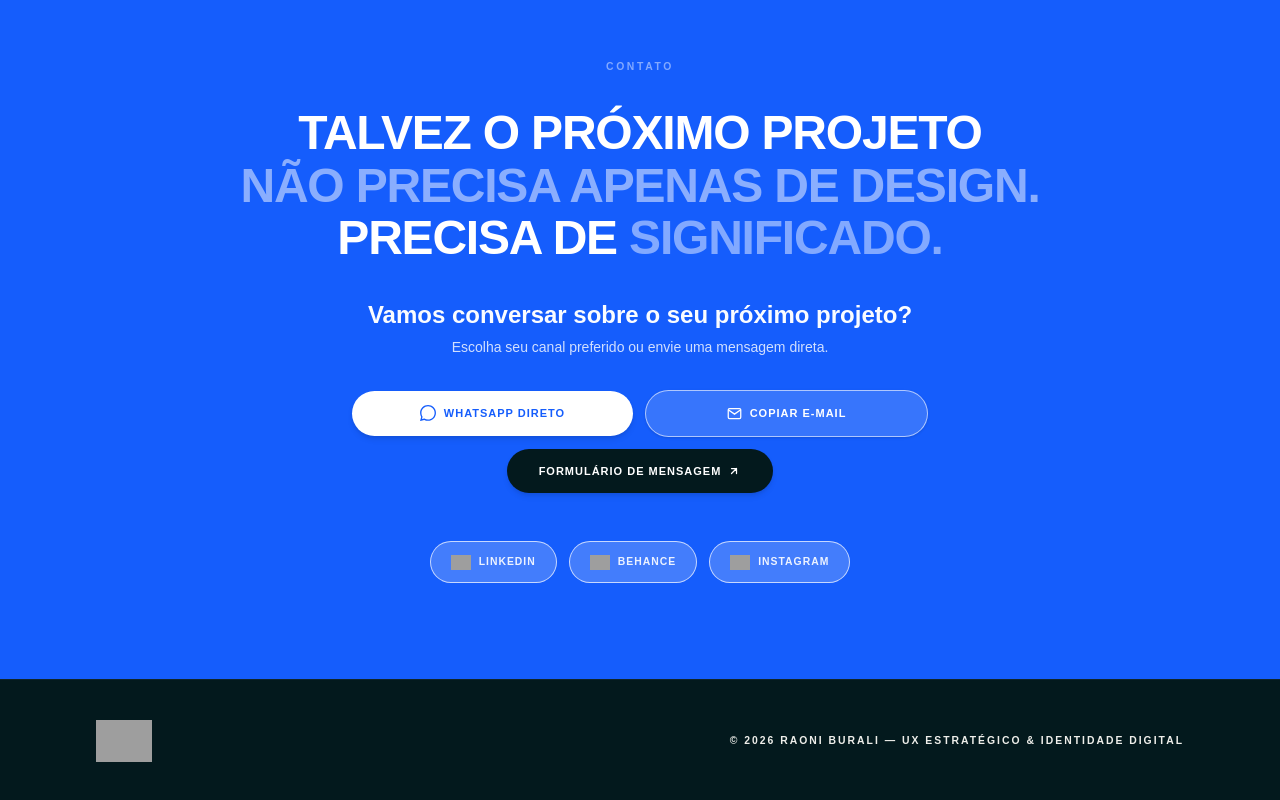
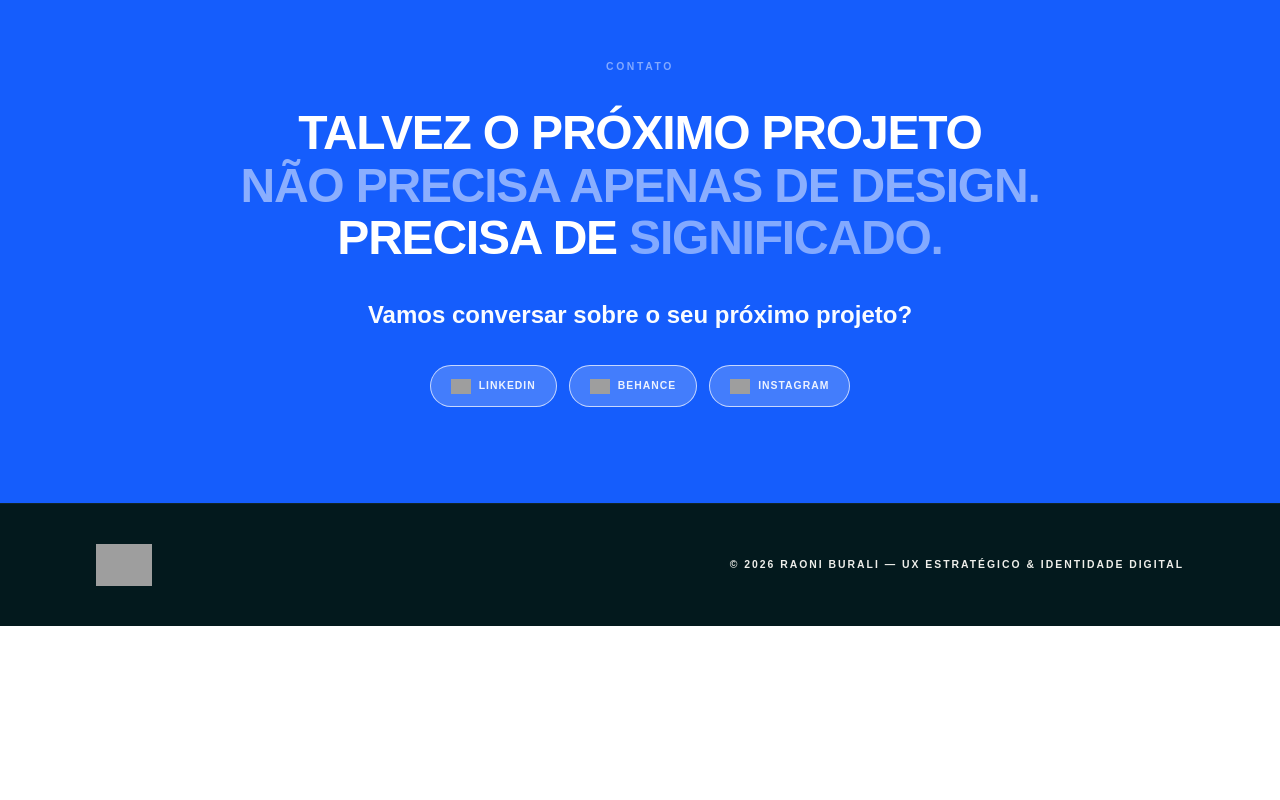
Before and after one commit to rburali/portfolio_raoniburali_novo, a React (Vite) app: page / in a window 1280 px wide. Shown: the part 8056-8856 px from the top of the page. After the commit the page ends 8682 px from the top, so only its background shows below. Built offline with nearby package versions, Linux system fonts and the light colour scheme; grey boxes are pictures that could not be loaded; a web font is replaced by a local one.

Commit message:
fix(contact): remove acoes secundarias e atualiza links sociais

```diff
--- a/src/App.tsx
+++ b/src/App.tsx
@@ -1946,66 +1946,12 @@ function ContactSection({
           <p className="font-['Raleway:Bold',sans-serif] font-bold text-[24px] leading-[1.5] text-[#fafcff]">
             Vamos conversar sobre o seu próximo projeto?
           </p>
-          <p className="font-['Raleway:Regular',sans-serif] text-[14px] text-white/80 mt-1">
-            Escolha seu canal preferido ou envie uma mensagem direta.
-          </p>
         </div>
 
-        {/* Direct Action Buttons */}
-        <div className="flex flex-wrap items-center justify-center gap-3 w-full max-w-xl">
+        {/* Social Links */}
+        <div className="flex flex-wrap items-center justify-center gap-3">
           <a
-            href="https://wa.me/5544999999999?text=Ol%C3%A1%20Raoni!%20Vi%20seu%20portf%C3%B3lio%20e%20gostaria%20de%20conversar%20sobre%20um%20projeto."
-            target="_blank"
-            rel="noopener noreferrer"
-            className="flex-1 min-w-[200px] bg-white text-[#155dfc] hover:bg-[#03191d] hover:text-white font-['Raleway:Bold',sans-serif] font-bold text-[11px] tracking-[1px] uppercase px-6 py-3.5 rounded-full transition-all duration-300 shadow-md flex items-center justify-center gap-2 cursor-pointer"
-          >
-            <svg width="16" height="16" viewBox="0 0 24 24" fill="currentColor">
-              <path d="M.057 24l1.687-6.163c-1.041-1.804-1.588-3.849-1.587-5.946.003-6.556 5.338-11.891 11.893-11.891 3.181.001 6.167 1.24 8.413 3.488 2.245 2.248 3.481 5.236 3.48 8.414-.003 6.557-5.338 11.892-11.893 11.892-1.99-.001-3.951-.5-5.688-1.448l-5.705 1.654zm6.597-3.807c1.676.995 3.276 1.591 5.392 1.592 5.448 0 9.886-4.434 9.889-9.885.002-5.462-4.415-9.89-9.881-9.892-5.452 0-9.887 4.434-9.889 9.884-.001 2.225.651 3.891 1.746 5.634l-.999 3.648 3.742-.981z" />
-            </svg>
-            WhatsApp Direto
-          </a>
-
-          <button
-            type="button"
-            onClick={onCopyEmail}
-            className="flex-1 min-w-[200px] bg-[rgba(255,255,255,0.15)] border border-white/60 text-white hover:bg-white hover:text-[#155dfc] font-['Raleway:Bold',sans-serif] font-bold text-[11px] tracking-[1px] uppercase px-6 py-3.5 rounded-full transition-all duration-300 flex items-center justify-center gap-2 cursor-pointer shadow-sm"
-          >
-            <svg
-              width="15"
-              height="15"
-              viewBox="0 0 24 24"
-              fill="none"
-              stroke="currentColor"
-              strokeWidth="2"
-            >
-              <path d="M4 4h16c1.1 0 2 .9 2 2v12c0 1.1-.9 2-2 2H4c-1.1 0-2-.9-2-2V6c0-1.1.9-2 2-2z" />
-              <polyline points="22,6 12,13 2,6" />
-            </svg>
-            Copiar E-mail
-          </button>
-
-          <button
-            type="button"
-            onClick={onOpenContact}
-            className="w-full sm:w-auto bg-[#03191d] text-white hover:bg-black font-['Raleway:Bold',sans-serif] font-bold text-[11px] tracking-[1px] uppercase px-8 py-3.5 rounded-full transition-all duration-300 shadow-md flex items-center justify-center gap-2 cursor-pointer"
-          >
-            Formulário de Mensagem
-            <svg width="12" height="12" viewBox="0 0 12 12" fill="none">
-              <path
-                d="M2.5 8.5L7.5 3.5M2.5 3.5H7.5V8.5"
-                stroke="white"
-                strokeWidth="1.25"
-                strokeLinecap="round"
-                strokeLinejoin="round"
-              />
-            </svg>
-          </button>
-        </div>
-
-        {/* Social Links */}
-        <div className="flex flex-wrap items-center justify-center gap-3 pt-4">
-          <a
-            href="https://linkedin.com/in/raoniburali"
+            href="https://www.linkedin.com/in/raoniburali/"
             target="_blank"
             rel="noopener noreferrer"
             className="flex items-center gap-2 bg-[rgba(255,255,255,0.2)] border border-[rgba(255,255,255,0.7)] text-[rgba(255,255,255,0.9)] font-['Raleway:Bold',sans-serif] font-bold text-[10.4px] tracking-[1px] uppercase px-5 py-2.5 rounded-full hover:bg-white hover:text-[#155dfc] transition-all duration-300"
@@ -2018,7 +1964,7 @@ function ContactSection({
             LinkedIn
           </a>
           <a
-            href="https://behance.net/raoniburali"
+            href="https://www.behance.net/burali"
             target="_blank"
             rel="noopener noreferrer"
             className="flex items-center gap-2 bg-[rgba(255,255,255,0.2)] border border-[rgba(255,255,255,0.7)] text-[rgba(255,255,255,0.9)] font-['Raleway:Bold',sans-serif] font-bold text-[10.4px] tracking-[1px] uppercase px-5 py-2.5 rounded-full hover:bg-white hover:text-[#155dfc] transition-all duration-300"
@@ -2031,7 +1977,7 @@ function ContactSection({
             Behance
           </a>
           <a
-            href="https://instagram.com/raoniburali"
+            href="http://instagram.com/rburali.ux"
             target="_blank"
             rel="noopener noreferrer"
             className="flex items-center gap-2 bg-[rgba(255,255,255,0.2)] border border-[rgba(255,255,255,0.7)] text-[rgba(255,255,255,0.9)] font-['Raleway:Bold',sans-serif] font-bold text-[10.4px] tracking-[1px] uppercase px-5 py-2.5 rounded-full hover:bg-white hover:text-[#155dfc] transition-all duration-300"
```
